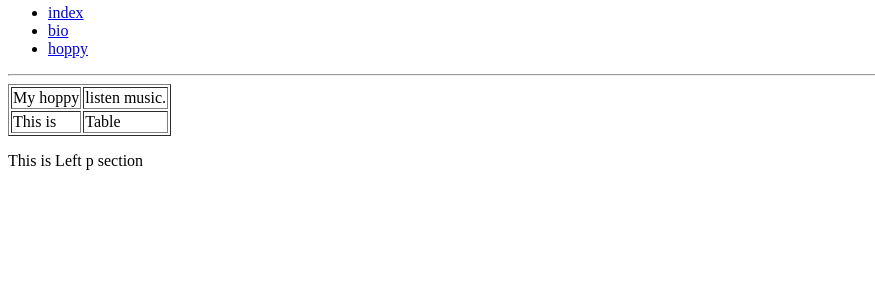
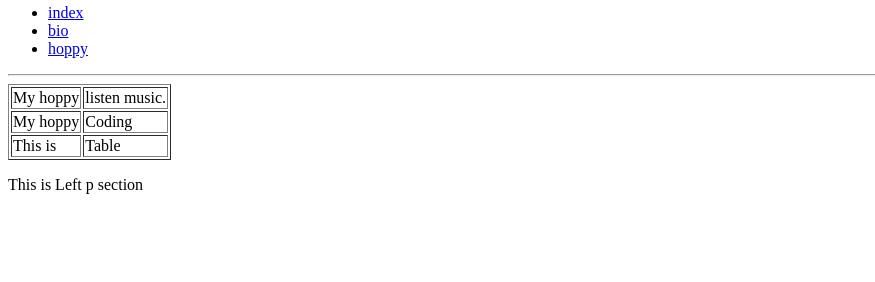
Before and after one commit to jason8399/about, a plain HTML site: page hoppy.html in a window 1280 px wide. Shown: the part 116-398 px from the top of the page, 0-875 px from the left. Drawn offline with Linux system fonts and the light colour scheme.

Commit message:
add new information

```diff
--- a/hoppy.html
+++ b/hoppy.html
@@ -27,6 +27,14 @@
       </tr>
       <tr>
         <td>
+          My hoppy
+        </td>
+        <td>
+          Coding
+        </td>
+      </tr>
+      <tr>
+        <td>
           This is
         </td>
         <td>
```
